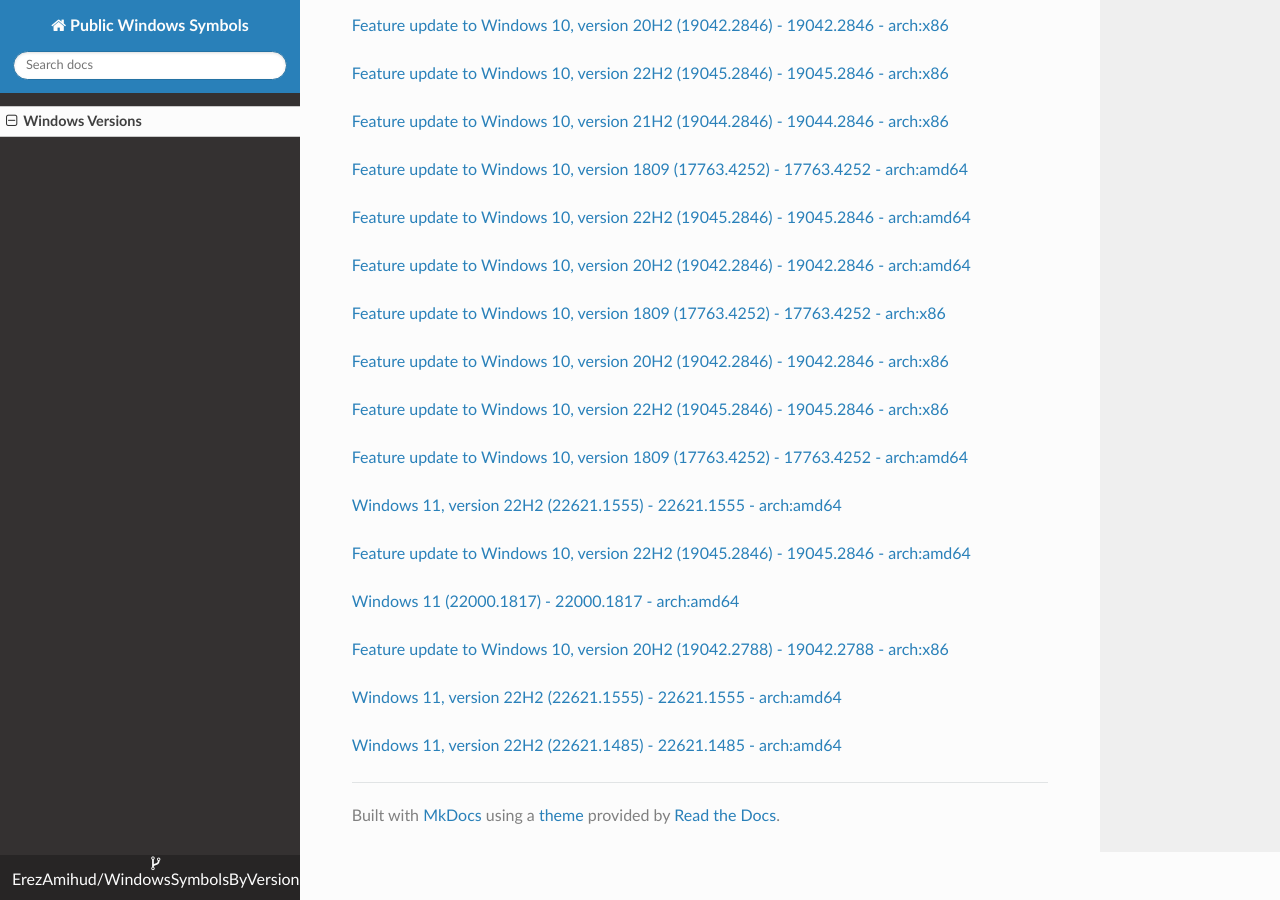
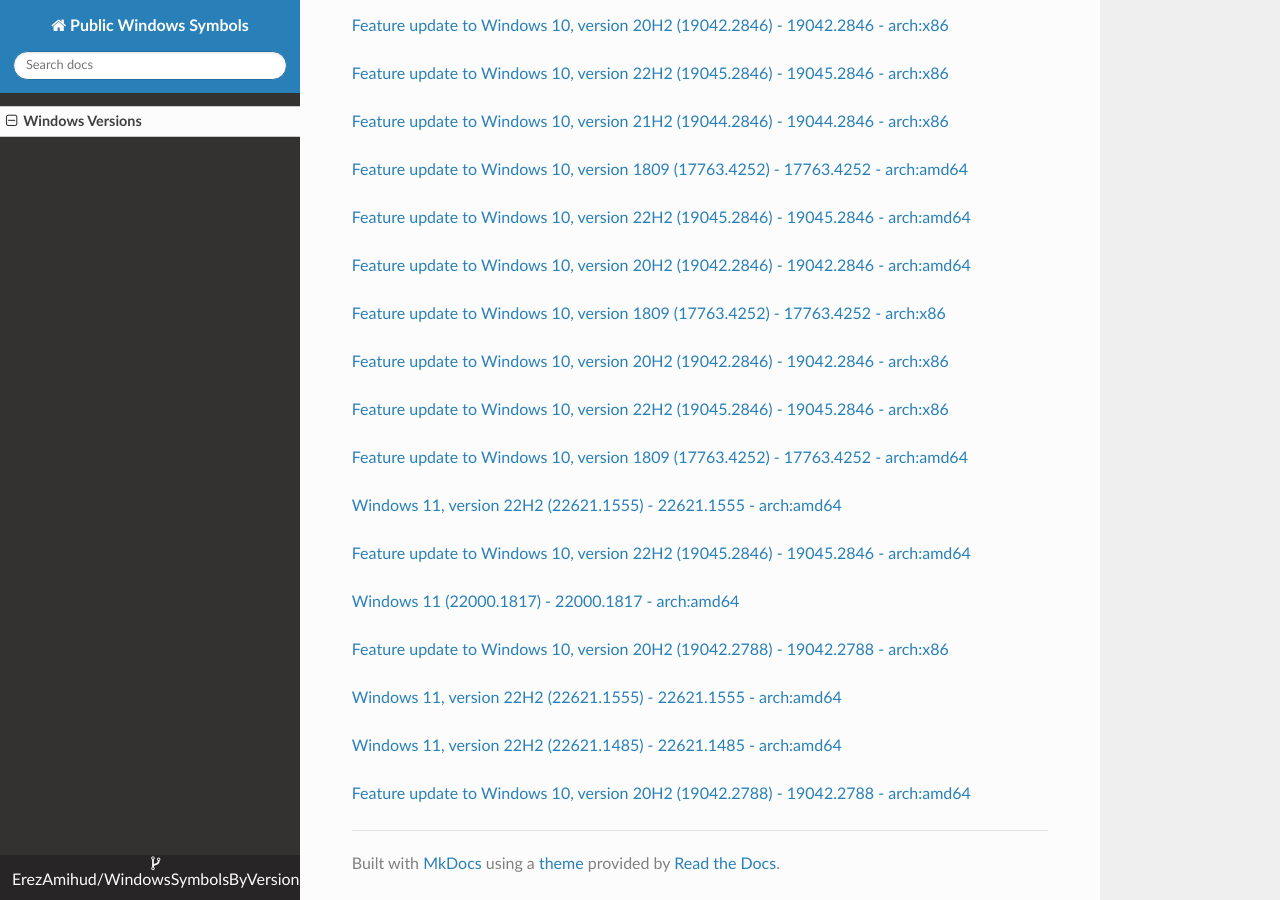
Before and after one commit to ErezAmihud/WindowsSymbolsByVersion, an MkDocs documentation site: the page built from docs/index.md, in a window 1280 px wide and 900 px high, scrolled down 34397 px. Built offline with MkDocs 1.6.1, drawn with Linux system fonts in a browser that asks for light colours; nearby versions of some CDN libraries.

Commit message:
Automated commit, add manifest for 3d8ad3cf-1fa6-43e7-a8ca-b55ed1c7c557

```diff
--- a/docs/index.md
+++ b/docs/index.md
@@ -1990,3 +1990,6 @@
 
 
 [Windows 11, version 22H2 (22621.1485) - 22621.1485 - arch:amd64](https://github.com/ErezAmihud/WindowsSymbolsByVersion/blob/main/manifests/d65d9cd7-26d3-4002-abcb-3821726a9d34.manifest)
+
+
+[Feature update to Windows 10, version 20H2 (19042.2788) - 19042.2788 - arch:amd64](https://github.com/ErezAmihud/WindowsSymbolsByVersion/blob/main/manifests/3d8ad3cf-1fa6-43e7-a8ca-b55ed1c7c557.manifest)
```
Also changed, not shown: process_builds.json (+1 -1 lines), 1 other file.
